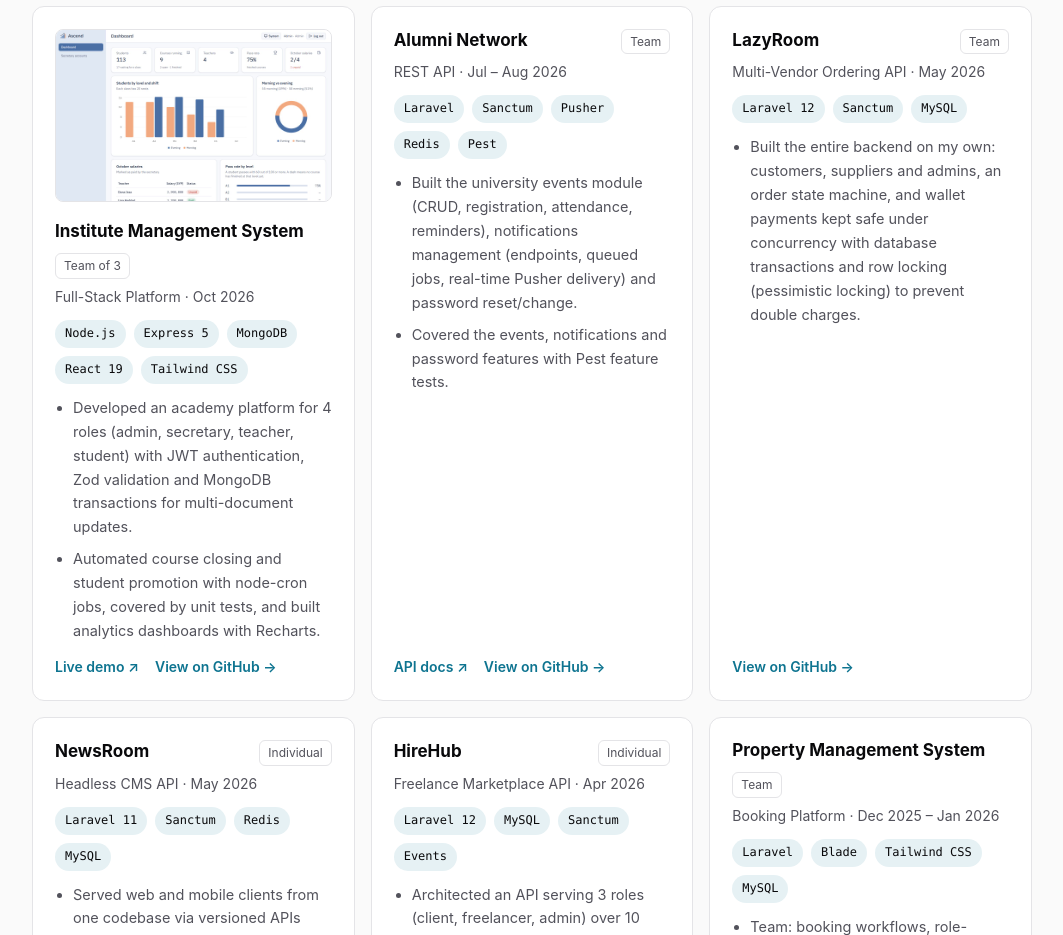
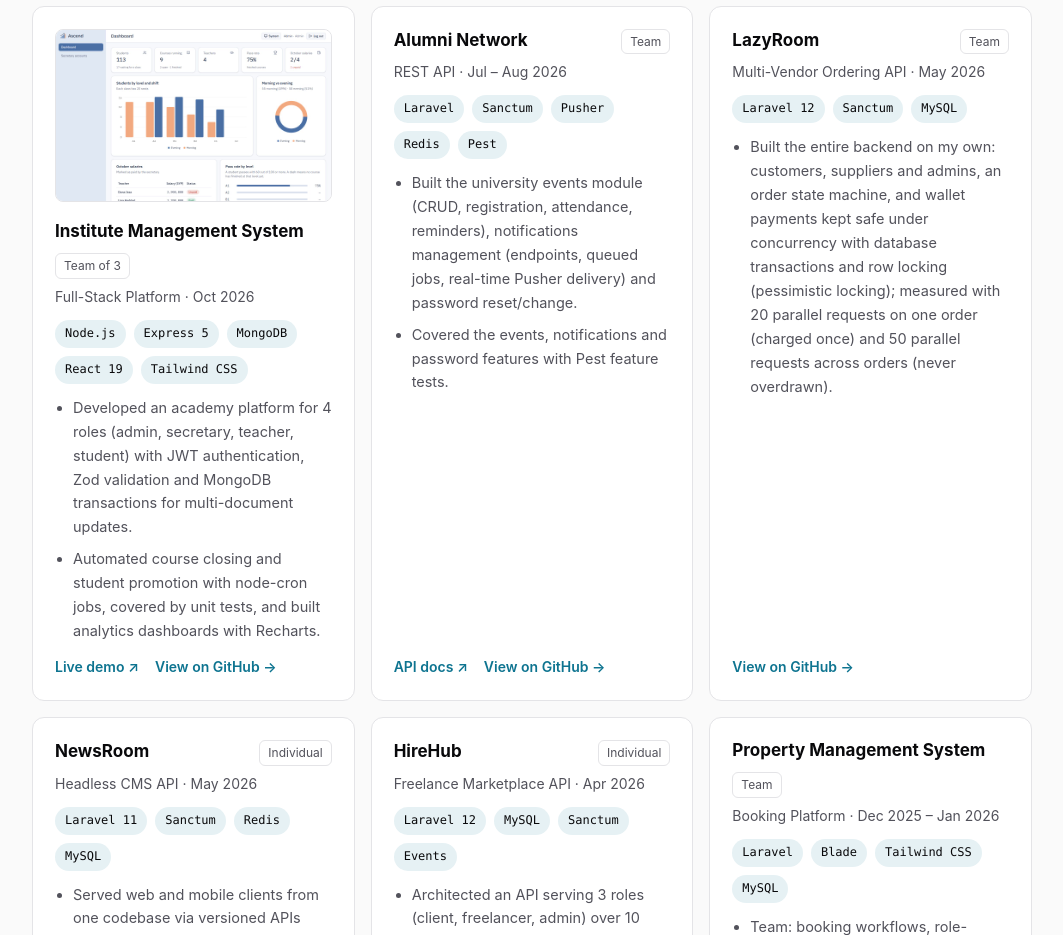
Before and after one commit to hasan123dayoub-del/portfolio, a React (Vite) app: page / in a window 1280 px wide. Shown: the part 2500-3435 px from the top of the page, without its empty margins (108-1171 px from the left). Built offline with nearby package versions, Linux system fonts and the light colour scheme.

Commit message:
LazyRoom: add the measured concurrency results

```diff
--- a/cv/cv.html
+++ b/cv/cv.html
@@ -73,7 +73,7 @@
     <div class="item">
       <div class="row"><h3><b>LazyRoom | Multi-Vendor Ordering API</b> (Team)</h3><span class="date">May 2026</span></div>
       <div class="tech">Laravel 12, Sanctum, MySQL | github.com/hasan123dayoub-del/LazyRoom</div>
-      <ul><li>Built the entire backend on my own: customers, suppliers and admins, an order state machine, and wallet payments kept safe under concurrency with database transactions and row locking (pessimistic locking) to prevent double charges.</li></ul>
+      <ul><li>Built the entire backend on my own: customers, suppliers and admins, an order state machine, and wallet payments kept safe under concurrency with database transactions and row locking (pessimistic locking); measured with 20 parallel requests on one order (charged once) and 50 parallel requests across orders (never overdrawn).</li></ul>
     </div>
     <div class="item">
       <div class="row"><h3><b>NewsRoom | Headless CMS API</b> (Individual)</h3><span class="date">May 2026</span></div>
--- a/src/data.ts
+++ b/src/data.ts
@@ -121,7 +121,7 @@ export const projects: Project[] = [
     date: 'May 2026',
     tech: ['Laravel 12', 'Sanctum', 'MySQL'],
     points: [
-      'Built the entire backend on my own: customers, suppliers and admins, an order state machine, and wallet payments kept safe under concurrency with database transactions and row locking (pessimistic locking) to prevent double charges.',
+      'Built the entire backend on my own: customers, suppliers and admins, an order state machine, and wallet payments kept safe under concurrency with database transactions and row locking (pessimistic locking); measured with 20 parallel requests on one order (charged once) and 50 parallel requests across orders (never overdrawn).',
     ],
     repo: 'https://github.com/hasan123dayoub-del/LazyRoom',
   },
```
Also changed, not shown: 1 other file (tests, documents, lock files or other folders).
